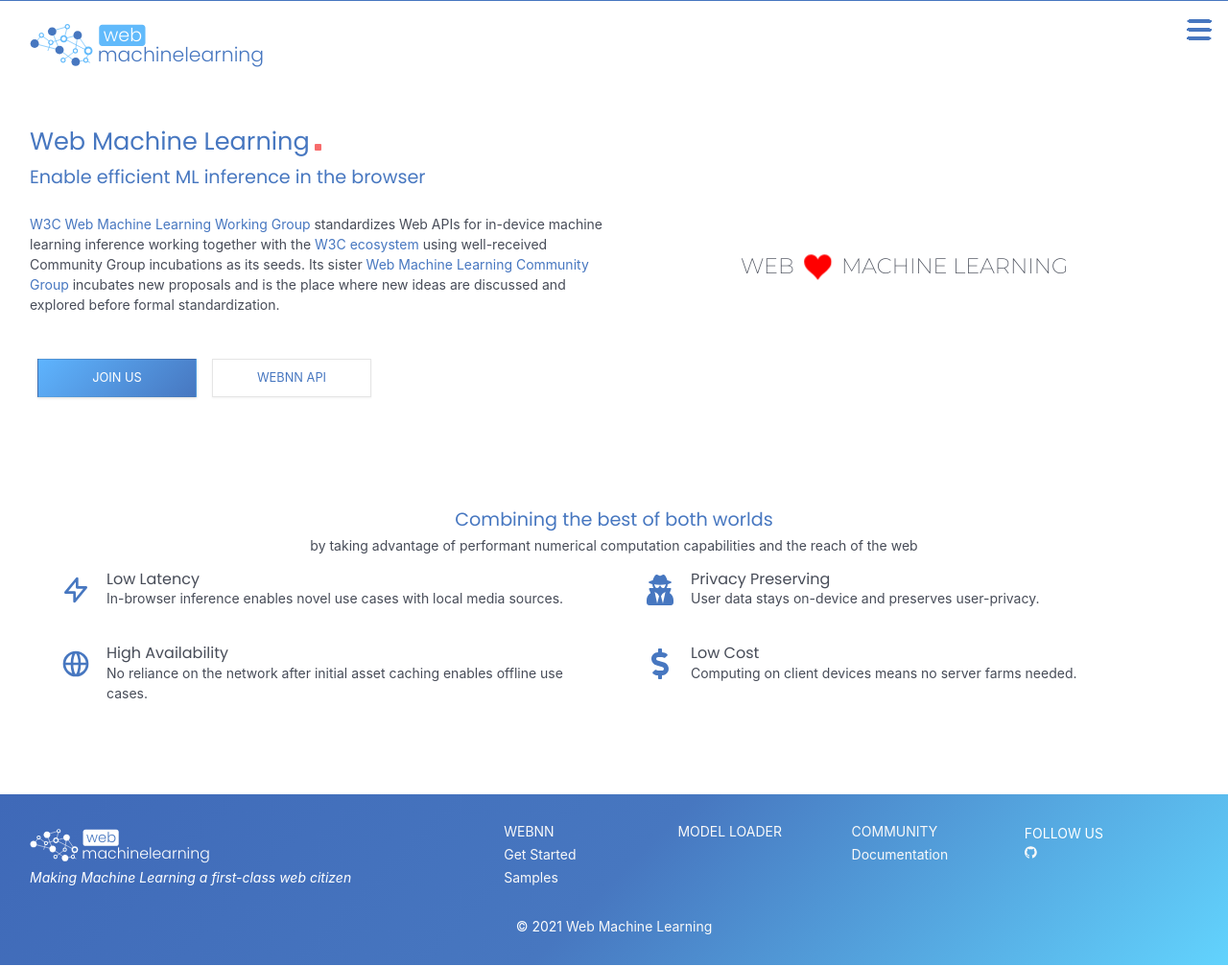
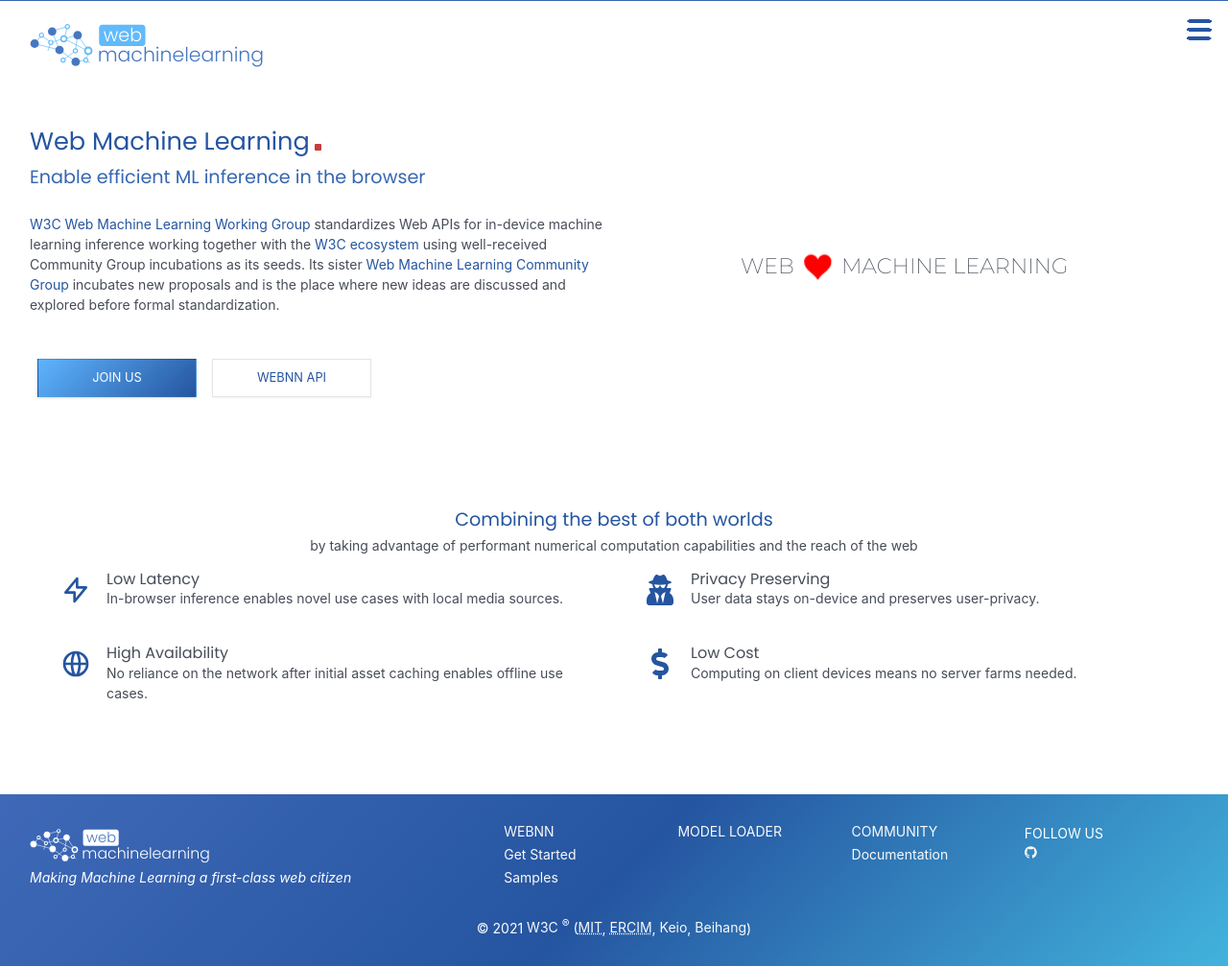
Before and after one commit to webmachinelearning/webmachinelearning.github.io, a Jekyll site: the page built from index.md, in a window 1280 px wide. Shown: the whole page at 96% size. Built offline with Jekyll 4.4.1, drawn with Linux system fonts in a browser that asks for light colours.

Commit message:
[Color Accessibility] Improve the contrast for texts, links and buttons

```diff
--- a/_includes/footer.html
+++ b/_includes/footer.html
@@ -53,7 +53,8 @@
       </div>
     </div>
     <div>
-      &copy; 2021 <a href="https://github.com/webmachinelearning/">{{ site.title | escape }}</a>
+      &#xA9; 2021 <a href="https://www.w3.org/">W3C</a> <sup>&#xAE;</sup> (<a href="https://www.csail.mit.edu/"><abbr title="Massachusetts Institute of Technology">MIT</abbr></a>, <a href="https://www.ercim.eu/"><abbr title="European Research Consortium for Informatics and Mathematics">ERCIM</abbr></a>,
+      <a href="https://www.keio.ac.jp/">Keio</a>, <a href="https://ev.buaa.edu.cn/">Beihang</a>)</a>
     </div>
 
   </div>
--- a/_sass/minima.scss
+++ b/_sass/minima.scss
@@ -15,16 +15,16 @@
 $background-color-dark: darken($background-color, 10%) !default;
 
 
-$brand-color:      #4777c0 !default;
+$brand-color:      #2555a0 !default;
 $brand-color0:      darken($brand-color, 20%) !default;
-$brand-color2:      #4777c0 !default;
+$brand-color2:      #3666b0 !default;
 $brand-color3:      #4fc3f7 !default;
 $brand-color4:      #b3e5fc !default;
 $brand-color5:      #e1f5fe !default;
 $brand-bg: rgba(242, 245, 281, 1.0) !default;
 $brand-bg2: rgba(242, 245, 281, 0.75) !default;
 
-$faq-color: #f76c6c !default;
+$faq-color: #c73c3c !default;
 
 $red-color:       #f44336 !default;
 
--- a/_sass/minima/_layout.scss
+++ b/_sass/minima/_layout.scss
@@ -27,7 +27,7 @@
 .site-footer {
   margin-top: 2rem;
   padding: $spacing-unit 0;
-  background-image: linear-gradient(135deg, #3f69b8, $brand-color, #62d3fd);
+  background-image: linear-gradient(135deg, #3f69b8, $brand-color, #42b3dd);
   color: #fff;
   text-align: center;
 }
```
